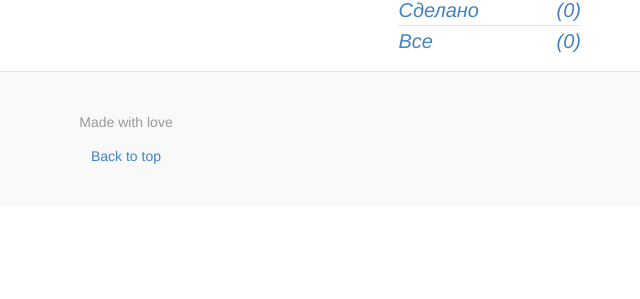
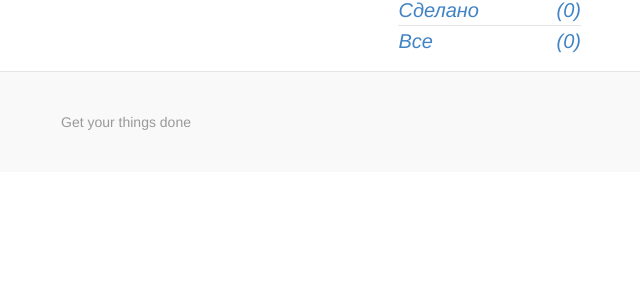
Before and after one commit to t1moon/TaskManager, a Django app: page / in a window 1280 px wide. Shown: the part 501-800 px from the top of the page, without its empty margins (514-1154 px from the left). Run offline with Django 3.2, Linux system fonts and the light colour scheme; the visitor is signed in with stand-in values (Sample User, id 1); data that the repository does not hold is empty; some libraries are stand-ins or nearby versions.

Commit message:
change footer

```diff
--- a/static/my/main.css
+++ b/static/my/main.css
@@ -173,7 +173,7 @@ h6, .h6 {
 }
 
 .deadline-over {
-    border-color: red !important;
+    border-color: darkred !important;
 }
 
 .blog-post-meta {
--- a/task_app/templates/base.html
+++ b/task_app/templates/base.html
@@ -48,14 +48,6 @@
 {% endblock %}
 
 
-<footer class="blog-footer">
-    <p>Made with love</p>
-    <p>
-        <a href="#">Back to top</a>
-    </p>
-</footer>
-
-
 <!-- Bootstrap core JavaScript
 ================================================== -->
 <!-- Placed at the end of the document so the pages load faster -->
--- a/task_app/templates/index.html
+++ b/task_app/templates/index.html
@@ -78,4 +78,8 @@
     {% else %}
         <h1>Залогиньтесь</h1>
     {% endif %}
+    <footer class="blog-footer">
+    <p>Get your things done</p>
+</footer>
+
 {% endblock %}
```
